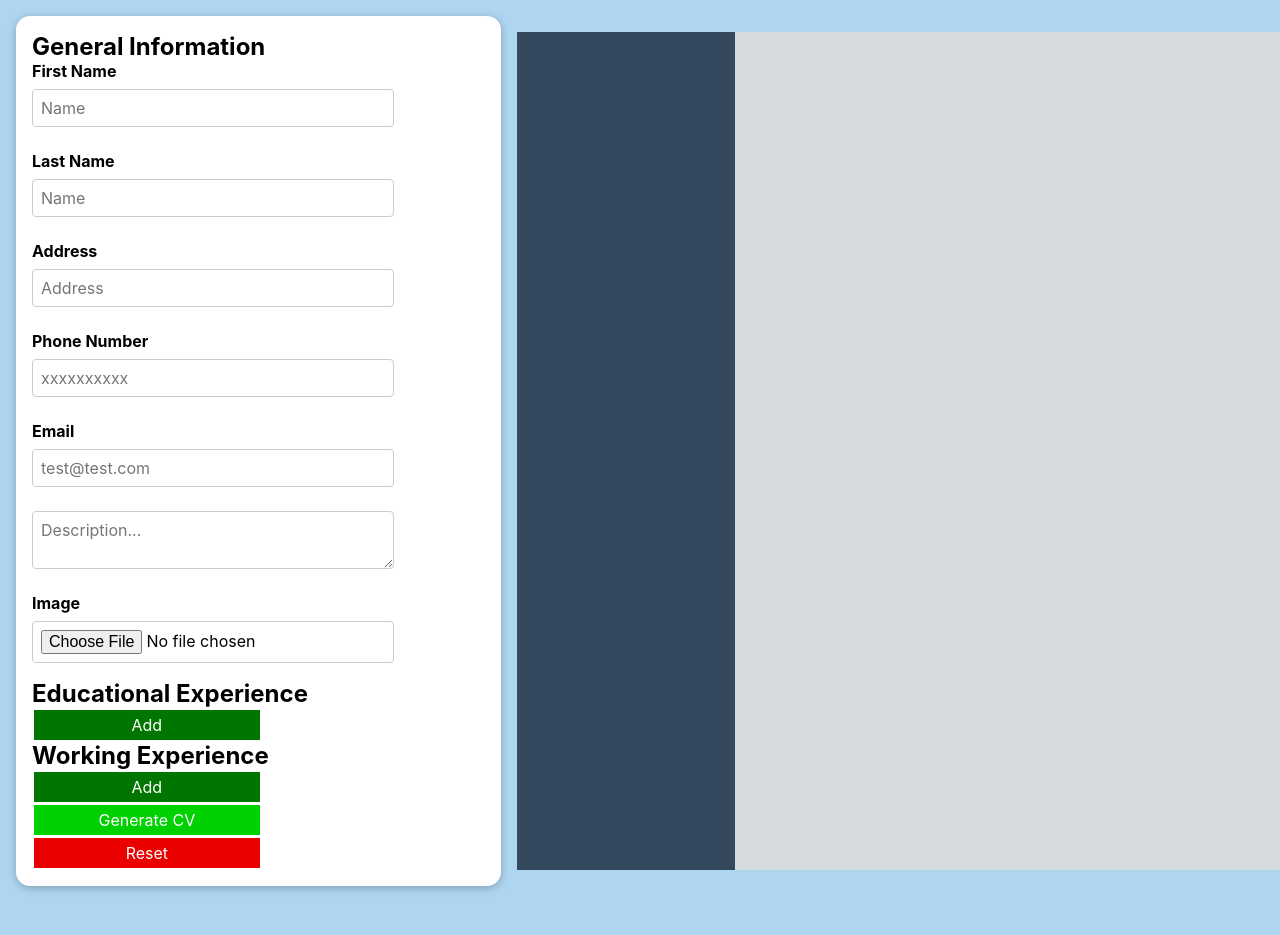
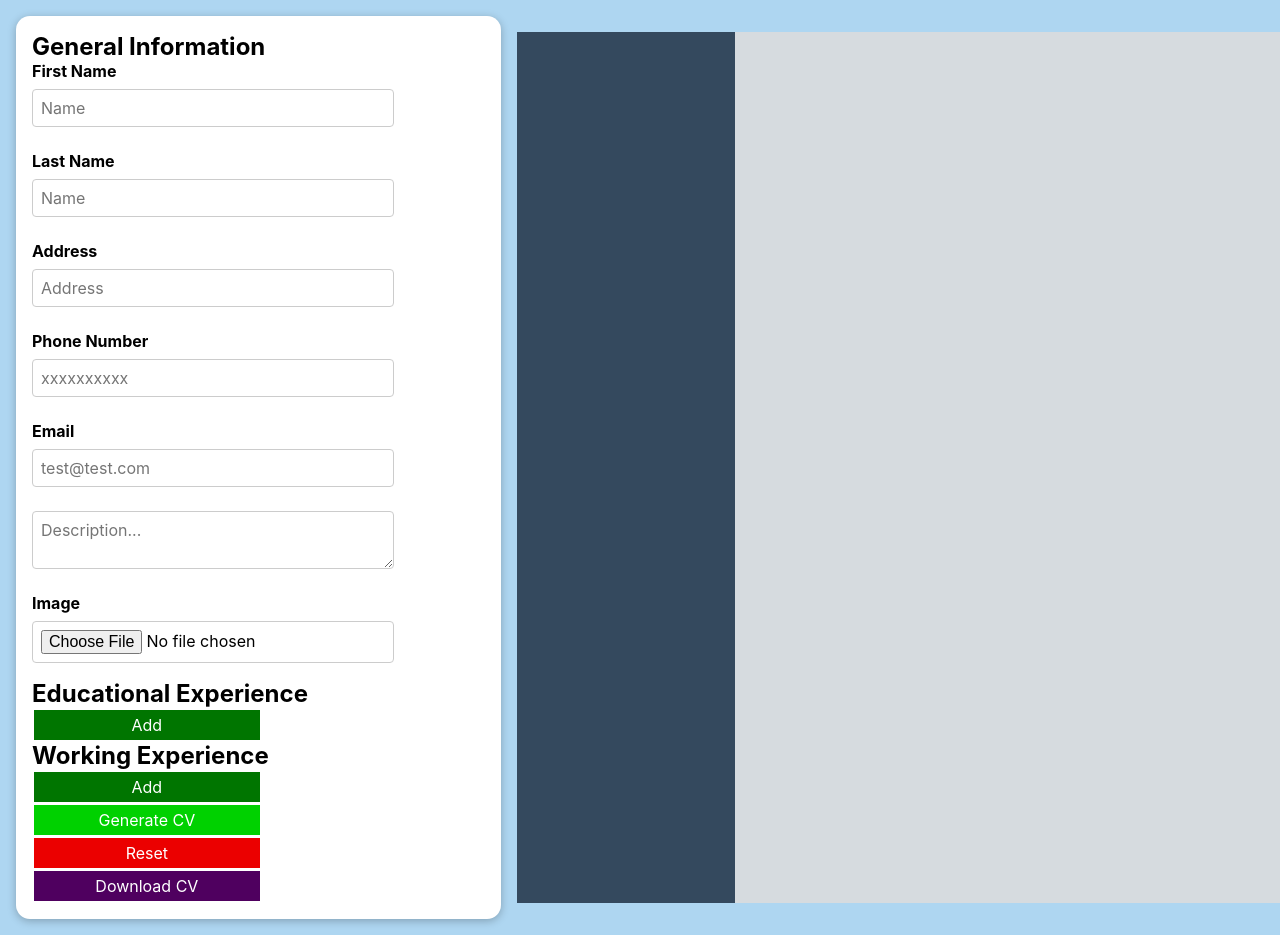
Before and after one commit to mohameddjebloun/cv-application, a React (Create React App) app: page / in a window 1280 px wide. Before the commit the page ends 902 px from the top, so only its background shows below. Built offline with nearby package versions, Linux system fonts and the light colour scheme; the HTML template or start-up script is replaced by a standard one.

Commit message:
Create the download button

```diff
--- a/src/components/CvForm/CvForm.js
+++ b/src/components/CvForm/CvForm.js
@@ -150,6 +150,7 @@ const CvForm = (props) => {
                 <Button type="submit">Generate CV</Button>
             </form>
             <Button onClick={resetClickHandler}>Reset</Button>
+            <Button onClick={props.downloadCvHandler}>Download CV</Button>
         </Card>
     );
 };
```
